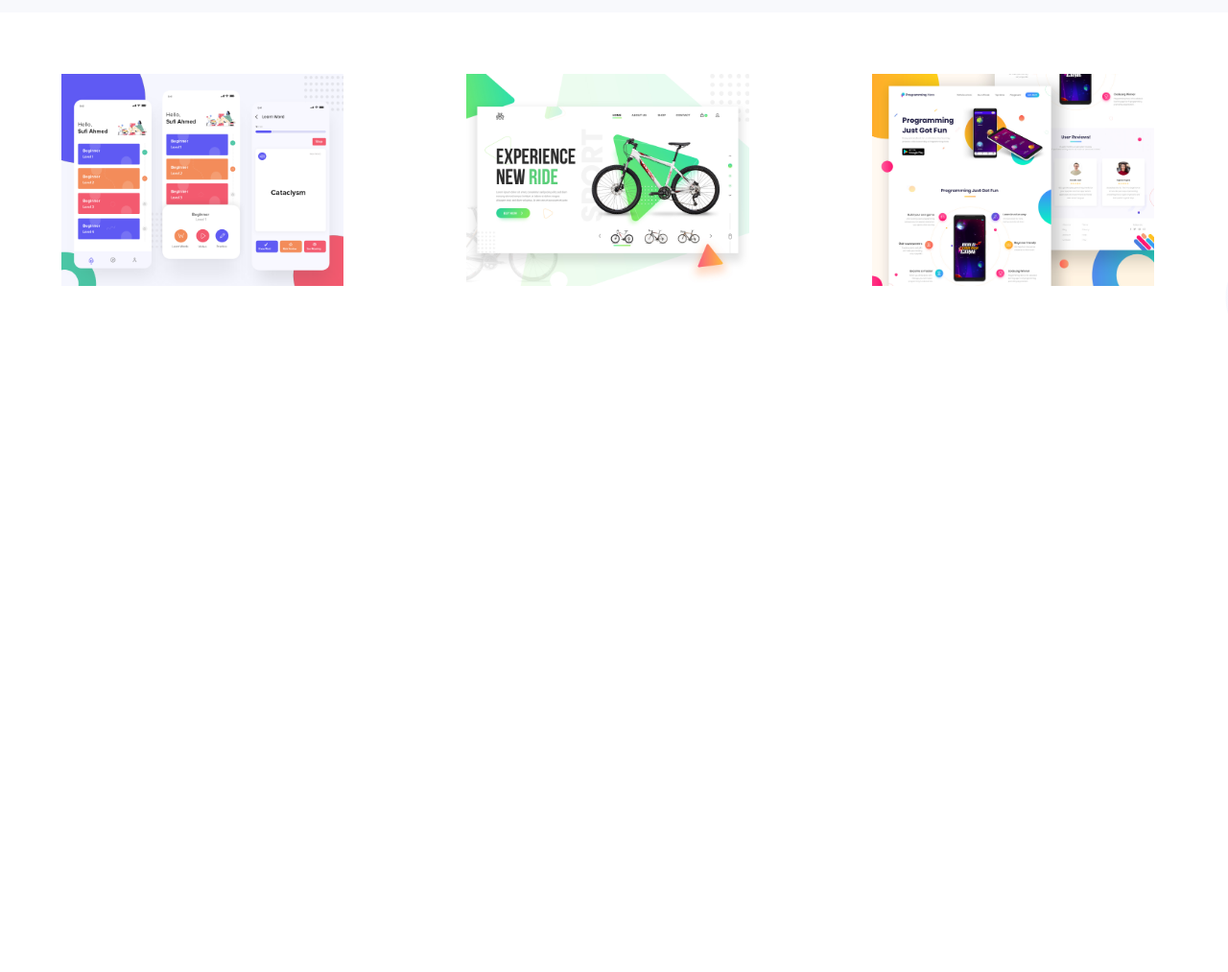
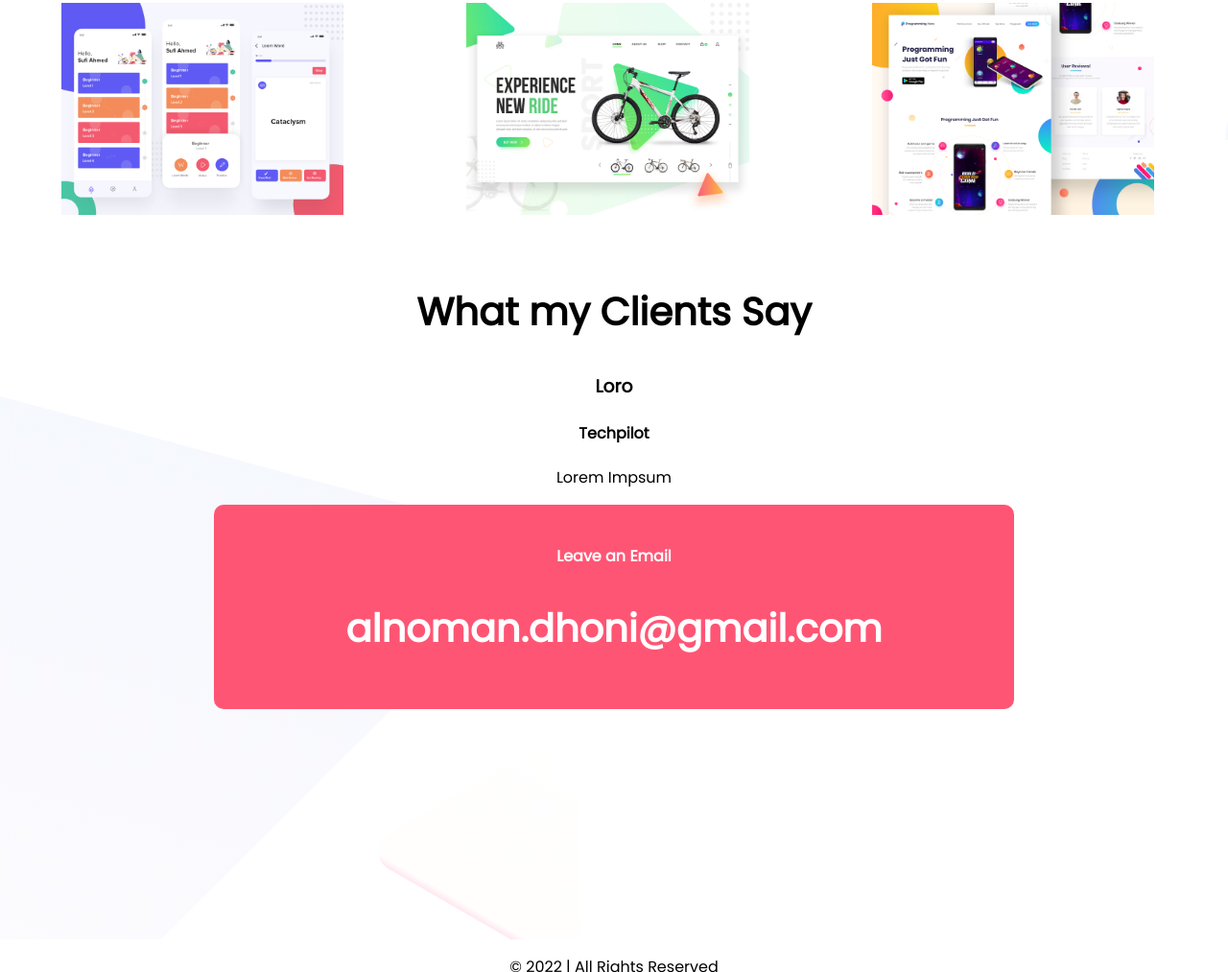
Before and after one commit to nomandhoni-cs/personal-website, a plain HTML site: page index.html in a window 1280 px wide. Shown: the part 1787-2800 px from the top of the page at 96% size. Drawn offline with Linux system fonts and the light colour scheme.

Commit message:
Almost Done

```diff
--- a/css/style.css
+++ b/css/style.css
@@ -10,10 +10,13 @@ h1{
 }
 h1 .hello{
     font-size: 40px;
-    font-weight: 400!
+    font-weight: 400;
+}
+h2{
+				font-size: 40px;
 }
 .highlight{
-    color:crimson;
+    color: #ff5574;
 }
 .half-width{
     float: left;
@@ -21,26 +24,45 @@ h1 .hello{
     padding: 5%;
     }
 section{
-    height: 900px;
+    height: 800px;
     }
+section .works{
+    width: 300px;
+}
 .first-banner{
  background-image: url("../img/header-bg.png");
     }
 .second-banner{
  background-image: url("../img/biography-bg.png");
     }
-.work{
-    background-image: url('../img/latest-work-bg.png');
-}
 .contact{
  background-image: url("../img/footer-bg.png");
     }
+.work{
+height: 300px;
+				background-image: url("../img/latest-work-bg.png");
+}
 img{
     height: 100%;
     width: 100%;
     }
 .work .half-width{
+margin: 0px;
  width: 23%;
  float: left;
-
     }
+.center-text{
+				text-align: center;
+}
+.email{
+width: 62%;
+				background-color: #ff5574;
+				border: none;
+				border-radius: 10px;
+				margin: auto;
+				padding: 20px;
+				color: white;
+}
+footer p{
+				text-align: center;
+}
--- a/index.html
+++ b/index.html
@@ -29,6 +29,7 @@
 </div>
 </section>
 <section class="work">
+<h2 class="center-text">My Latest Works</h2>
 <div class="half-width">
 <img src="img/latest-work/work-1.png">
 </div>
@@ -40,8 +41,20 @@
 </div>
 </section>
 <section class="contact">
-
+<div class="review center-text">
+<h2>What my Clients Say</h2>
+<h3>Loro</h3>
+<h4>Techpilot</h4>
+<p>Lorem Impsum</p>
+</div>
+<div class="email center-text">
+<h4>Leave an Email</h4>
+<h2>alnoman.dhoni@gmail.com</h2>
+</div>
 </section>
+<footer>
+				<p>© 2022 | All Rights Reserved</p>
+</footer>
 </div>
 </body>
 </html>
```
